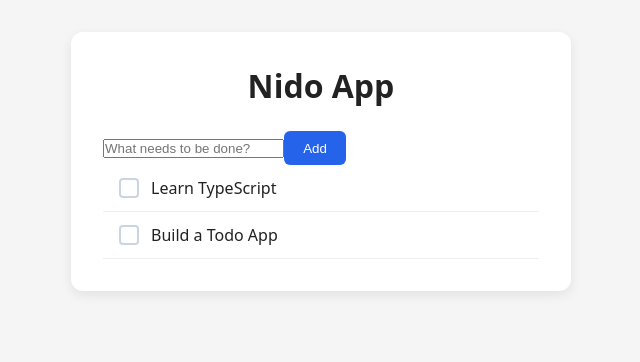
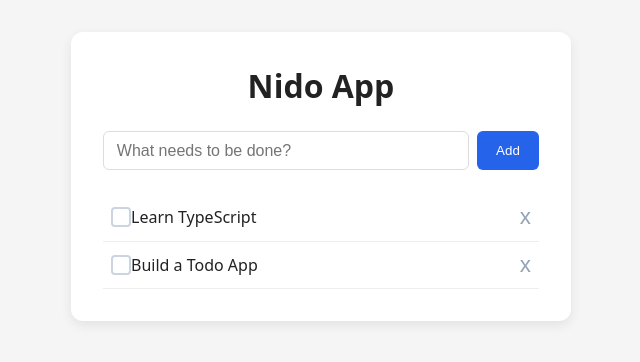
Before and after one commit to AfriCodeWizard/Todo-App, a React (Vite) app: page / in a window 1280 px wide. Shown: the top 362 px of the page, without its empty margins (319-959 px from the left). Built offline with nearby package versions, Linux system fonts and the light colour scheme.

Commit message:
feat: add delete button for todos

```diff
--- a/src/App.css
+++ b/src/App.css
@@ -12,25 +12,47 @@ h1 {
     text-align: center;
 }
 
+.input-row {
+    display:flex;
+    gap: 0.5rem;
+    margin-bottom: 1.5rem;
+}
+
+.input-row input {
+    flex: 1;
+    padding: 0.6rem 0.8rem;
+    border: 1px solid #ddd;
+    border-radius: 6px;
+    font-size: 1rem;
+}
+
 .todo-list {
     list-style: none;
 }
 
 .todo-list li {
-    padding: 0.75rem 1rem;
+    padding: 0.75rem 0.5rem;
     border-bottom: 1px solid #eee;
     display: flex;
     align-items: center;
-    gap: 0.75rem;
-    cursor: pointer;
-    user-select: none;
+    justify-content: space-between;
+    gap: 0.5rem;
 }
 
 .todo-list li:hover {
     background: #f9fafb;
 }
 
-.todo-list li.completed {
+.todo-content {
+    display: flex;
+    align-items: center;
+    gap: 0.75 rem;
+    flex: 1;
+    cursor: pointer;
+    user-select: none;
+}
+
+.todo-list li.completed .todo-text {
     text-decoration: line-through;
     color: #888;
 }
@@ -67,3 +89,19 @@ h1 {
     border-color: #2563eb;
     color: white;
 }
+
+.delete-btn {
+    background: none;
+    border: none;
+    color: #94a3b8;
+    font-size: 1.4rem;
+    cursor: pointer;
+    padding: 0 0.rem;
+    line-height: 1;
+    border-radius: 4px;
+}
+
+.delete-btn:hover {
+    color: #ef4444;
+    background: #fef2f2;
+}
--- a/src/App.tsx
+++ b/src/App.tsx
@@ -34,6 +34,10 @@ function App() {
     )
   }
 
+  const deleteTodo = (id: number) => {
+    setTodos(todos.filter((todo) => todo.id !== id))
+  }
+
   const handleKeyDown = (e: React.KeyboardEvent<HTMLInputElement>) => {
     if (e.key === 'Enter') {
       addTodo()
@@ -60,13 +64,21 @@ function App() {
           <li
             key={todo.id}
             className={todo.completed ? 'completed' : ''}
-            onClick={() => toggleTodo(todo.id)}
             >
 
-              <span className="checkbox">
-                {todo.completed ? '✔' : ''}
-              </span>
-              {todo.text}
+              <div className="todo-content" onClick={() => toggleTodo(todo.id)}>
+                <span className="checkbox">
+                  {todo.completed ? '✔' : ''}
+                </span>
+                <span className="todo-text">{todo.text}</span>
+              </div>
+
+              <button
+                className="delete-btn"
+                onClick={() => deleteTodo(todo.id)}
+                aria-label="Delete todo">
+                  x
+                </button>
           </li>
         ))}
       </ul>
```
